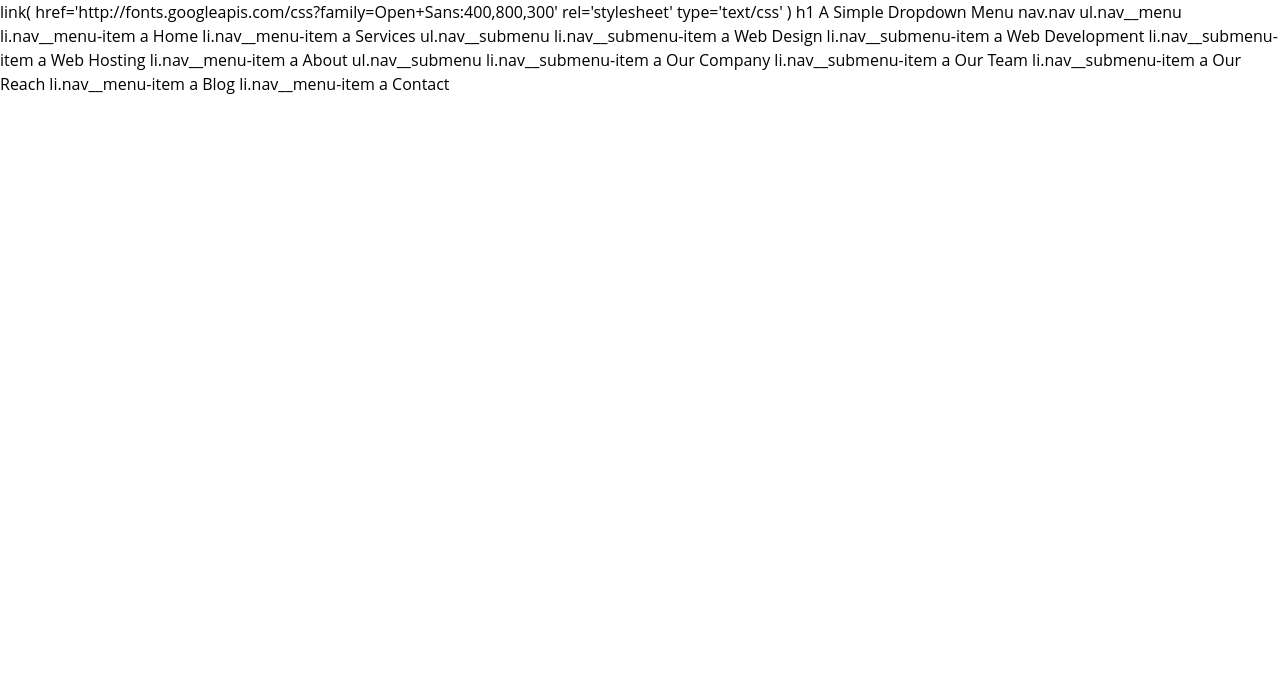
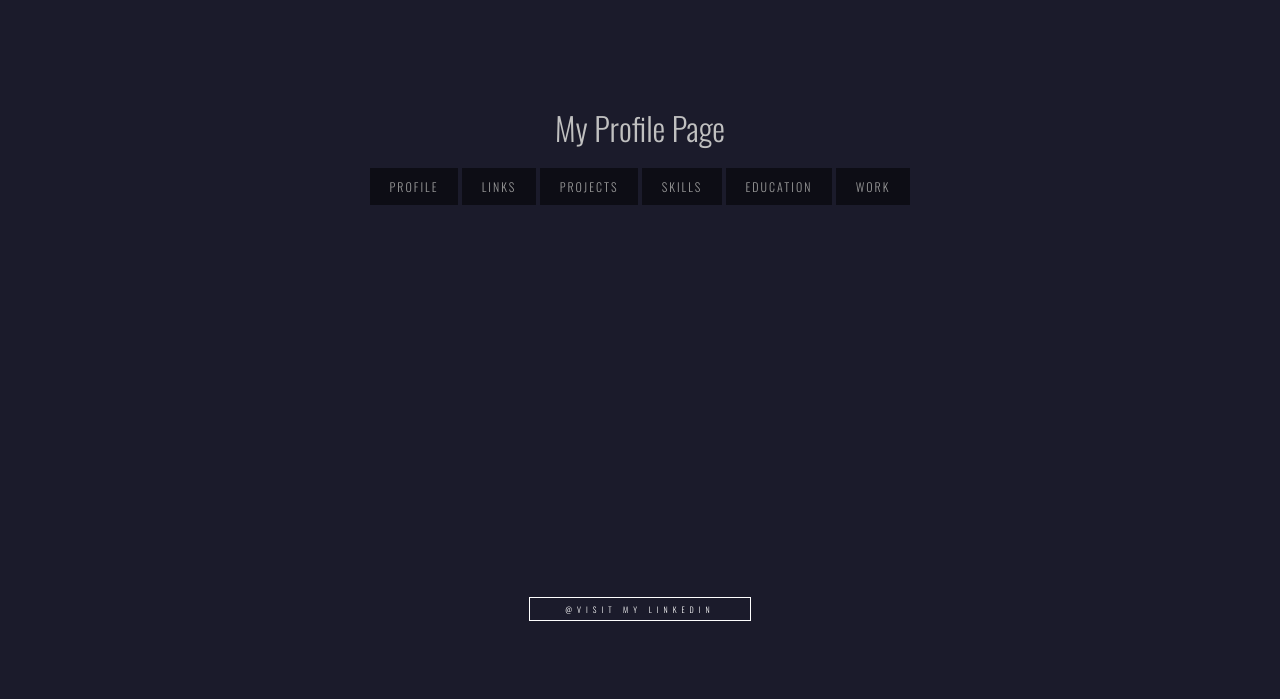
Before and after one commit to snowsandpatrol/aboutmeAPI, a website: page index.html in a window 1280 px wide. Drawn offline with nearby package versions, Linux system fonts and the light colour scheme.

Commit message:
updated html

```diff
--- a/index.html
+++ b/index.html
@@ -4,40 +4,25 @@
     <meta charset="utf-8">
     <title></title>
 
-link( href='http://fonts.googleapis.com/css?family=Open+Sans:400,800,300' rel='stylesheet' type='text/css' )
+<link href='http://fonts.googleapis.com/css?family=Oswald:300' rel='stylesheet' type='text/css'>
+
 <link rel="stylesheet" href="style.css">
 
 </head>
 <body>
 
-h1 A Simple Dropdown Menu
 
-nav.nav
-  ul.nav__menu
-    li.nav__menu-item
-      a Home
-    li.nav__menu-item
-      a Services
-      ul.nav__submenu
-        li.nav__submenu-item
-          a Web Design
-        li.nav__submenu-item
-          a Web Development
-        li.nav__submenu-item
-          a Web Hosting
-    li.nav__menu-item
-      a About
-      ul.nav__submenu
-        li.nav__submenu-item
-          a Our Company
-        li.nav__submenu-item
-          a Our Team
-        li.nav__submenu-item
-          a Our Reach
-    li.nav__menu-item
-      a Blog
-    li.nav__menu-item
-      a Contact
+      <h1>My Profile Page</h1>
+
+      <a href="#" class="btn">Profile</a>
+      <a href="#" class="btn">Links</a>
+      <a href="#" class="btn">Projects</a>
+      <a href="#" class="btn">Skills</a>
+      <a href="#" class="btn">Education</a>
+      <a href="#" class="btn">Work</a>
+
+
+      <a href="https://sg.linkedin.com/in/lewlimin" target="_blank" class="footer">@VISIT MY LINKEDIN</a>
 
 </body>
 </html>
--- a/style.css
+++ b/style.css
@@ -1,86 +1,51 @@
-$cor-1: #9b59b6;
-$cor-2: #ecf0f1;
-$cor-3: #27ae60; // green
-
-
-html {
-  box-sizing: border-box;
+* {
+	-webkit-transition-property: all;
+	-webkit-transition-duration: .2s;
+  -moz-transition-timing-function: cubic-bezier(100,50,21,6);
+	-moz-transition-property: all;
+  -moz-transition-timing-function: cubic-bezier(100,50,21,6);
 }
 
-*, *:before, *:after {
-  box-sizing: border-box;
+body{
+  background:#1b1b2b;
+  padding:75px;
+  text-align:center;
+  font-family: 'Oswald', sans-serif;
 }
 
-body {
-  margin: 0;
-  font-family: 'Open Sans', sans-serif;
-  font-size: 16px;
-  line-height: 1.5;
-  background: $cor-3;
+h1{
+  color:#c0c0c0;
+  font-weight:100;
 }
 
-nav {
-  ul {
-    list-style: none;
-    padding-left: 0;
-    margin-top: 0;
-    margin-bottom: 0;
-  }
+.btn{
+  color:#999;
+  background:rgba(0, 0, 0, 0.5);
+  padding:10px 20px;
+  font-size:12px;
+  text-decoration:none;
+  letter-spacing:2px;
+  text-transform:uppercase;
 }
 
-
-h1 {
-  width: 500px;
-  margin: 100px auto 20px;
-  color: #f0f0f0;
-  text-align: center;
+.btn:hover{
+  border:none;
+  background:rgba(0, 0, 0, 0.4);
+  background:#fff;
+  padding:20px 20px; #000;
+  color:#1b1b1b;
 }
 
-.nav {
-  width: 500px;
-  margin: 0 auto;
-  background: darken( $cor-3, 10% );
-  color: #f0f0f0;
-  a {
-    display: block;
-    padding: 0 16px;
-    line-height: inherit;
-    cursor: pointer;
-  }
-
-   &__menu {
-     line-height: 45px;
-     font-weight: 700;
-     text-transform: uppercase;
-     &-item {
-       display: inline-block;
-       position: relative;
-
-       &:hover {
-         background-color: $cor-1;
-
-         .nav__submenu {
-           display: block;
-         }
-       }
-     }
-
-   }
-
-
-  &__submenu {
-    font-weight: 300;
-    text-transform: none;
-    display: none;
-    position: absolute;
-    width: 220px;
-    background-color: $cor-1;
-
-    &-item {
-      &:hover {
-        background: rgba( #000, 0.1 );
-      }
-    }
-  }
-
+.footer{
+  font-size:8px;
+  color:#fff;
+  clear:both;
+  display:block;
+  letter-spacing:5px;
+  border:1px solid #fff;
+  padding:5px;
+  text-decoration:none;
+  width:210px;
+  margin:auto;
+  margin-top:400px;
 }
```
